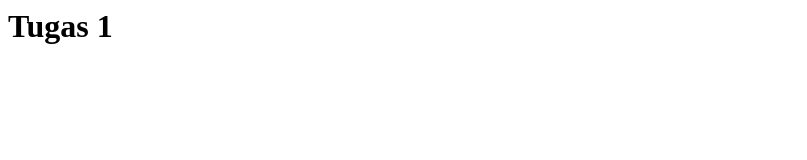
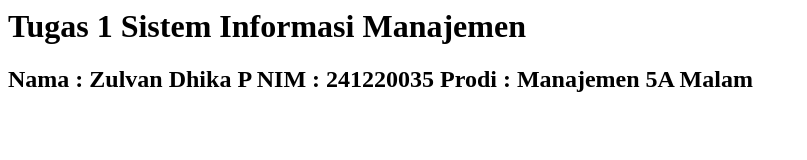
Before and after one commit to ZulvanDhika/Belajar3, a plain HTML site: page index.html in a window 1280 px wide. Shown: the whole page, without its empty margins (0-807 px from the left). Drawn offline with Linux system fonts and the light colour scheme.

Commit message:
Update index.html

```diff
--- a/index.html
+++ b/index.html
@@ -7,7 +7,13 @@
 </head>
 <body>
 
-    <h1>Tugas 1</h1>
+    <h1>Tugas 1 Sistem Informasi Manajemen</h1>
+<h2>
+Nama : Zulvan Dhika P
+NIM : 241220035
+Prodi : Manajemen 5A Malam
+</h2>
+
 
 </body>
 </html>
```
